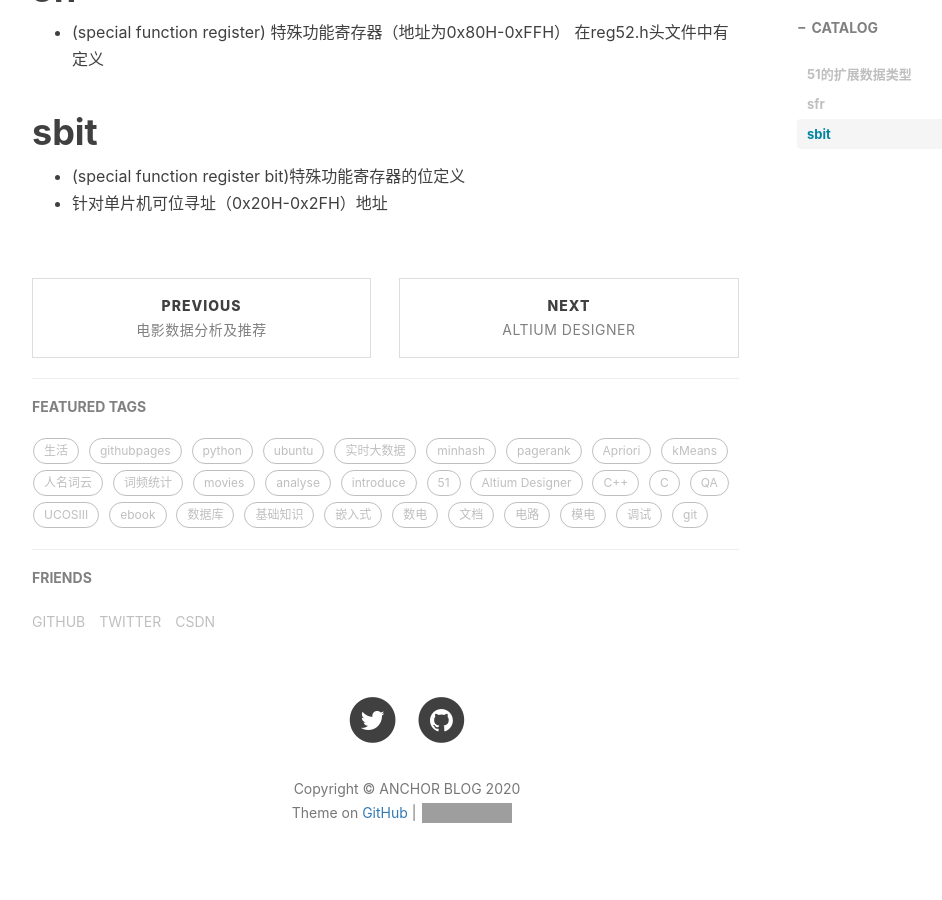
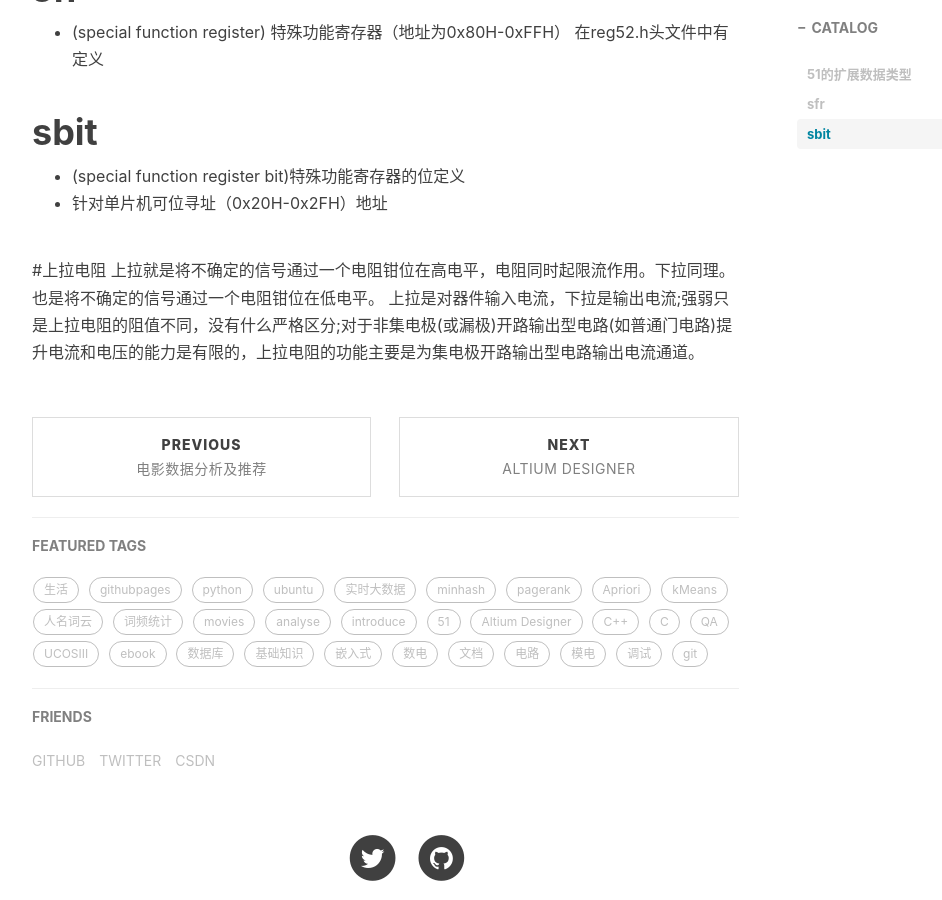
Before and after one commit to anchor2017/anchor2017.github.io, a Jekyll site: the page built from _posts/2020-03-31-51单片机-2020.md, in a window 1280 px wide and 900 px high, scrolled down 600 px. Shown: the whole window, without its empty margins (233-1175 px from the left). Built offline with Jekyll 4.4.1, drawn with Linux system fonts in a browser that asks for light colours; nearby versions of some CDN libraries; comment, search, counter and statistics services are not loaded; grey boxes are pictures that could not be loaded.

Commit message:
Update 2020-03-31-51单片机-2020.md

```diff
--- a/_posts/2020-03-31-51单片机-2020.md
+++ b/_posts/2020-03-31-51单片机-2020.md
@@ -20,3 +20,8 @@ tags:
 
 - (special function register bit)特殊功能寄存器的位定义
 - 针对单片机可位寻址（0x20H-0x2FH）地址
+
+
+#上拉电阻
+上拉就是将不确定的信号通过一个电阻钳位在高电平，电阻同时起限流作用。下拉同理。也是将不确定的信号通过一个电阻钳位在低电平。
+上拉是对器件输入电流，下拉是输出电流;强弱只是上拉电阻的阻值不同，没有什么严格区分;对于非集电极(或漏极)开路输出型电路(如普通门电路)提升电流和电压的能力是有限的，上拉电阻的功能主要是为集电极开路输出型电路输出电流通道。
```
